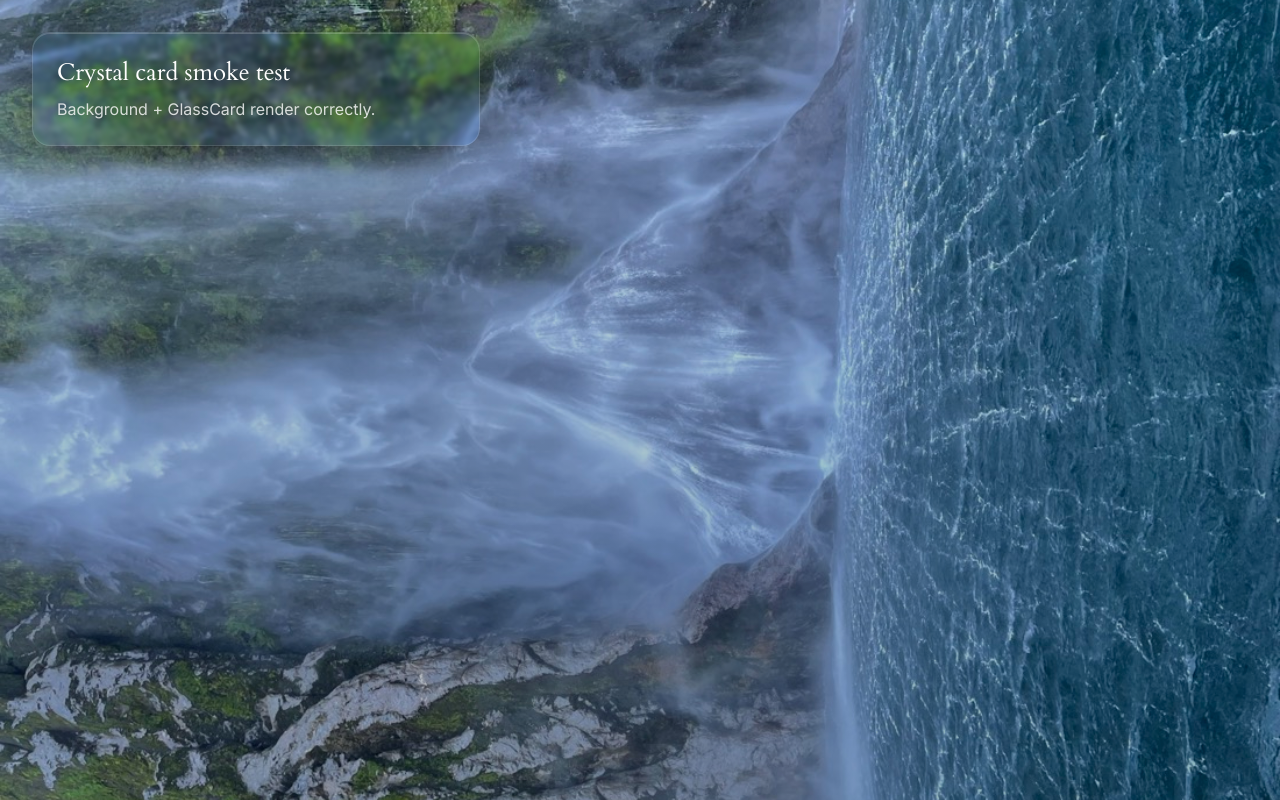
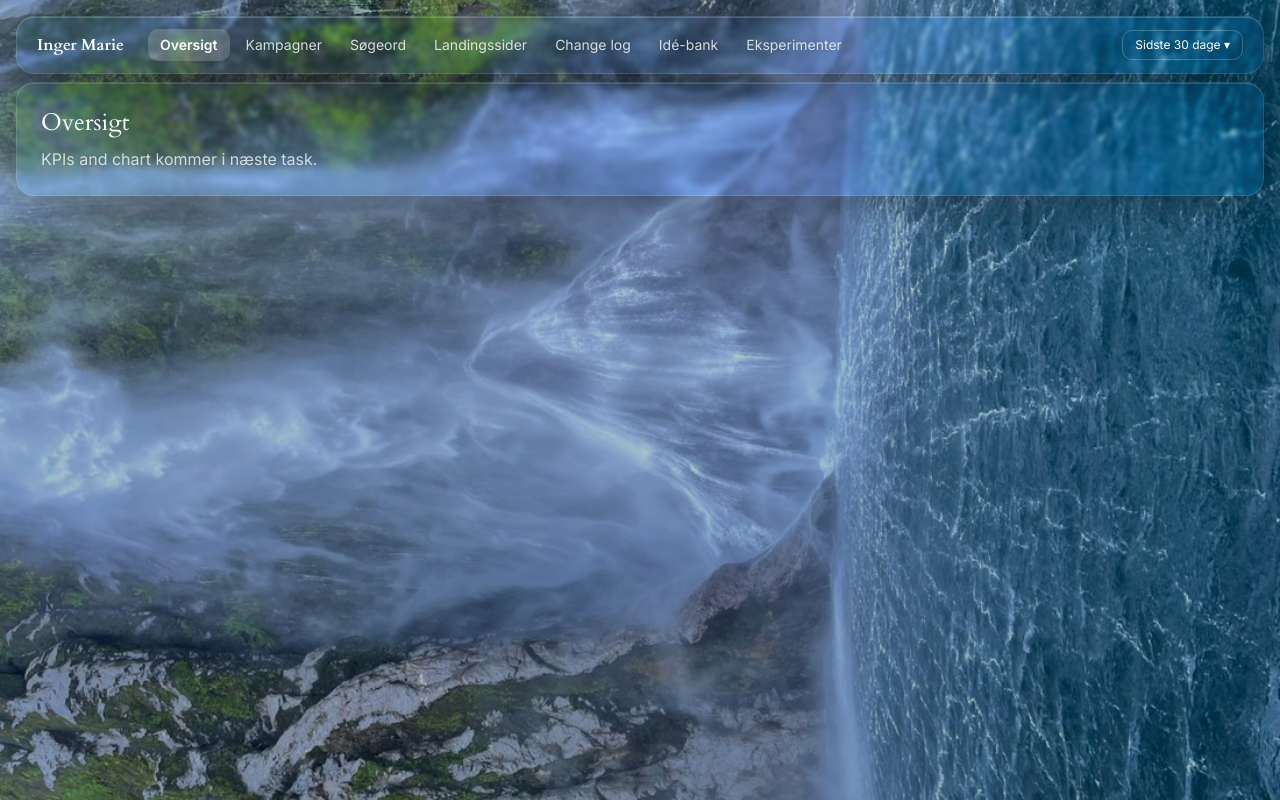
Before and after one commit to Naiture/Psykoterapeut.net, a Next.js app in the folder dashboard/: page / in a window 1280 px wide. Built offline with nearby package versions, Linux system fonts and the light colour scheme.

Commit message:
feat(dashboard): add TopNav, PeriodSelector, dashboard layout

```diff
--- /dev/null
+++ b/dashboard/src/app/(dashboard)/layout.tsx
@@ -0,0 +1,14 @@
+import { Background } from "@/components/background";
+import { TopNav } from "@/components/top-nav";
+
+export default function DashboardLayout({ children }: { children: React.ReactNode }) {
+  return (
+    <>
+      <Background />
+      <div className="relative min-h-screen flex flex-col">
+        <TopNav />
+        <main className="flex-1 px-4 py-4">{children}</main>
+      </div>
+    </>
+  );
+}
--- /dev/null
+++ b/dashboard/src/app/(dashboard)/page.tsx
@@ -0,0 +1,10 @@
+import { GlassCard } from "@/components/glass-card";
+
+export default function OversigtPage() {
+  return (
+    <GlassCard className="p-6 mt-2">
+      <h2 className="font-serif text-2xl text-white drop-shadow-lg">Oversigt</h2>
+      <p className="mt-2 text-white/75 drop-shadow">KPIs and chart kommer i næste task.</p>
+    </GlassCard>
+  );
+}
--- /dev/null
+++ b/dashboard/src/components/period-selector.tsx
@@ -0,0 +1,42 @@
+"use client";
+
+import { useState } from "react";
+
+const PERIODS: { value: string; label: string }[] = [
+  { value: "7d", label: "Sidste 7 dage" },
+  { value: "30d", label: "Sidste 30 dage" },
+  { value: "90d", label: "Sidste 90 dage" },
+];
+
+export function PeriodSelector() {
+  const [value, setValue] = useState("30d");
+  const [open, setOpen] = useState(false);
+  const current = PERIODS.find((p) => p.value === value) ?? PERIODS[1];
+
+  return (
+    <div className="relative">
+      <button
+        onClick={() => setOpen((v) => !v)}
+        className="rounded-lg border border-white/22 px-3 py-1.5 text-xs text-white drop-shadow hover:bg-white/10"
+      >
+        {current.label} ▾
+      </button>
+      {open && (
+        <div className="absolute right-0 mt-1 w-44 rounded-lg border border-white/20 bg-black/60 backdrop-blur-xl shadow-xl z-50">
+          {PERIODS.map((p) => (
+            <button
+              key={p.value}
+              onClick={() => {
+                setValue(p.value);
+                setOpen(false);
+              }}
+              className="block w-full px-3 py-2 text-left text-xs text-white/85 hover:bg-white/10"
+            >
+              {p.label}
+            </button>
+          ))}
+        </div>
+      )}
+    </div>
+  );
+}
--- /dev/null
+++ b/dashboard/src/components/top-nav.tsx
@@ -0,0 +1,48 @@
+"use client";
+
+import Link from "next/link";
+import { usePathname } from "next/navigation";
+import { GlassCard } from "@/components/glass-card";
+import { PeriodSelector } from "@/components/period-selector";
+import { cn } from "@/lib/utils";
+
+const TABS: { href: string; label: string }[] = [
+  { href: "/", label: "Oversigt" },
+  { href: "/kampagner", label: "Kampagner" },
+  { href: "/sogeord", label: "Søgeord" },
+  { href: "/landingssider", label: "Landingssider" },
+  { href: "/change-log", label: "Change log" },
+  { href: "/ide-bank", label: "Idé-bank" },
+  { href: "/eksperimenter", label: "Eksperimenter" },
+];
+
+export function TopNav() {
+  const pathname = usePathname();
+
+  return (
+    <GlassCard className="sticky top-4 z-50 mx-4 flex items-center gap-6 px-5 py-3">
+      <div className="font-serif text-base font-semibold text-white drop-shadow-lg">
+        Inger Marie
+      </div>
+      <nav className="flex flex-1 gap-1">
+        {TABS.map((tab) => {
+          const active = tab.href === "/" ? pathname === "/" : pathname.startsWith(tab.href);
+          return (
+            <Link
+              key={tab.href}
+              href={tab.href}
+              className={cn(
+                "rounded-lg px-3 py-1.5 text-sm transition",
+                "text-white/80 drop-shadow hover:text-white",
+                active && "bg-white/18 text-white font-semibold"
+              )}
+            >
+              {tab.label}
+            </Link>
+          );
+        })}
+      </nav>
+      <PeriodSelector />
+    </GlassCard>
+  );
+}
--- a/dashboard/src/proxy.ts
+++ b/dashboard/src/proxy.ts
@@ -2,7 +2,7 @@ import { NextResponse, type NextRequest } from "next/server";
 
 const PUBLIC_PATHS = ["/login", "/api/auth/login"];
 
-export function middleware(req: NextRequest) {
+export function proxy(req: NextRequest) {
   const { pathname } = req.nextUrl;
 
   if (PUBLIC_PATHS.some((p) => pathname === p || pathname.startsWith(p + "/"))) {
```
